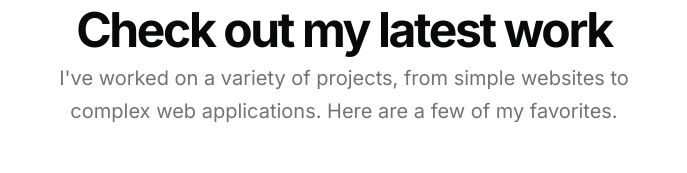
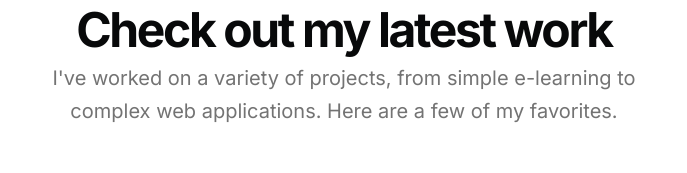
Before and after one commit to rroshchin18/russr-portfolio, a Next.js app: page / in a window 1280 px wide. Shown: the part 518-691 px from the top of the page, without its empty margins (296-983 px from the left). Built offline with nearby package versions, Linux system fonts and the light colour scheme.

Commit message:
Latest work description

```diff
--- a/src/app/page.tsx
+++ b/src/app/page.tsx
@@ -61,8 +61,7 @@ export default function Page() {
                   Check out my latest work
                 </h2>
                 <p className="text-muted-foreground md:text-xl/relaxed lg:text-base/relaxed xl:text-xl/relaxed">
-                  I&apos;ve worked on a variety of projects, from simple
-                  websites to complex web applications. Here are a few of my
+                  I&apos;ve worked on a variety of projects, from simple e-learning to complex web applications. Here are a few of my
                   favorites.
                 </p>
               </div>
```
